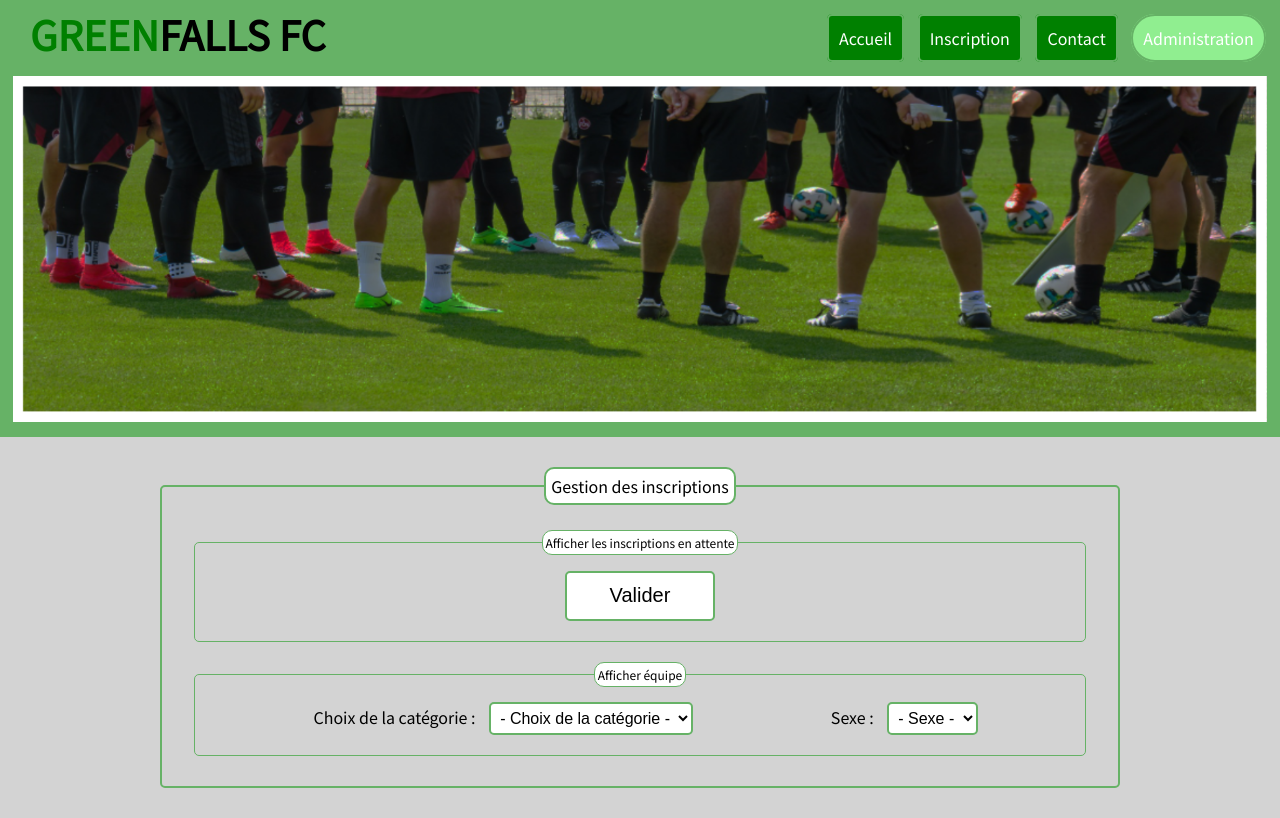
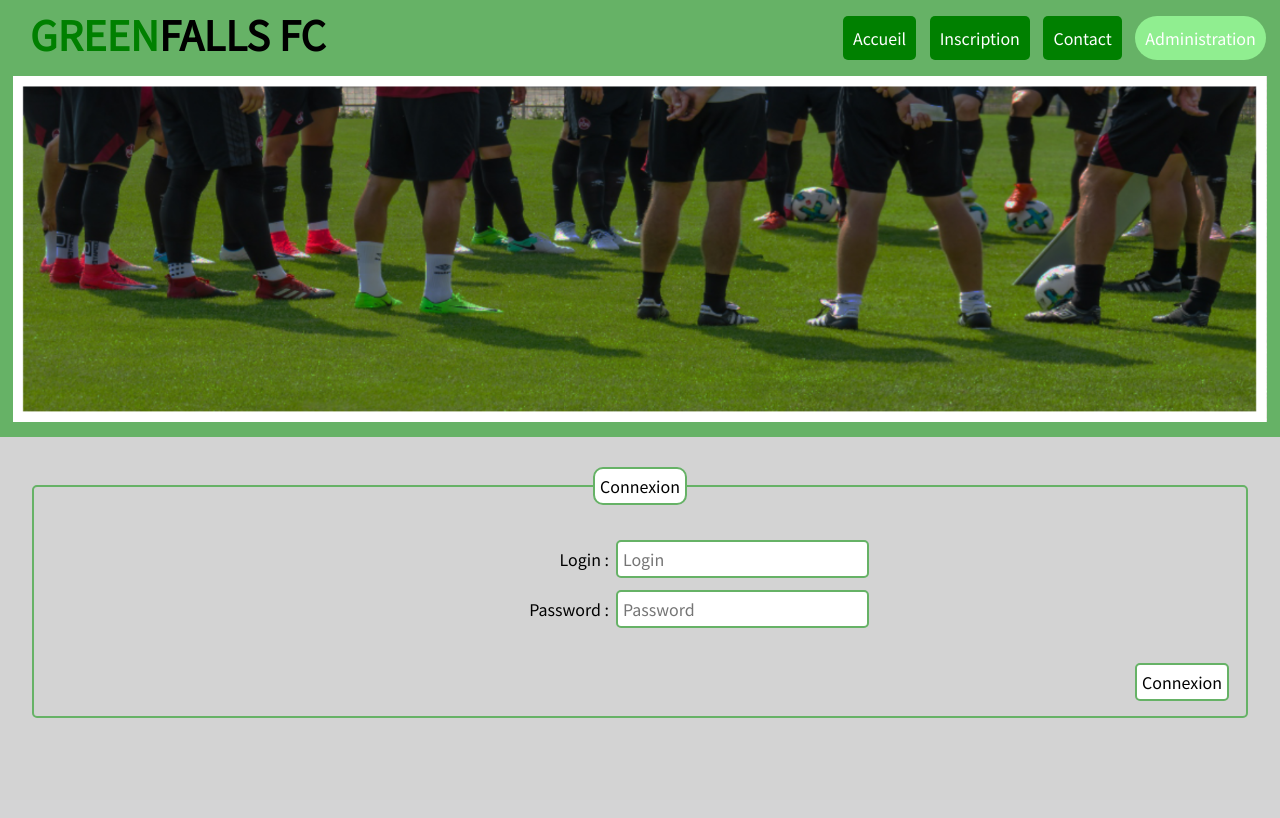
Before and after one commit to Baptiste-A/projet_si6, a PHP site: page /pages/administration.php in a window 1280 px wide. After the commit the page ends 718 px from the top, so only its background shows below. Run offline with PHP 8.4, Linux system fonts and the light colour scheme.

Commit message:
6 mars 2019

```diff
--- a/css/admin.css
+++ b/css/admin.css
@@ -92,21 +92,69 @@ h2 {
   text-align: center;
 }
 
-a {
+a{
+  text-decoration: none;
+}
+
+#boutton {
+  text-align: center;
+  border: 2px solid #66b266;
+  margin: 5px auto;
+  border-radius: 5px;
+  transition: .2s;
+  resize: none;
+  font-size: 16px;
+  padding: 5px;
+  font-family: 'Noto Sans JP', sans-serif;
   background-color: white;
-  transition: .2s;
-  width: 8%;
   color: black;
+  background-color: white;
+  width: 4%;
+}
+
+#boutton:hover {
+  background-color: #66b266;
+}
+
+#tableau {
+  background-color: inherit;
+}
+
+#col1, #col2 {
+  border: none;
+  width: 50%;
+}
+
+#col1 {
+  text-align: right;
+  width: 45%
+}
+
+input {
   border: 2px solid #66b266;
   margin: 5px;
   border-radius: 5px;
+  transition: .2s;
+  resize: none;
   font-size: 16px;
   padding: 5px;
+  font-family: 'Noto Sans JP', sans-serif;
 }
 
-a.hover {
+input:focus {
   background-color: #66b266;
   color: white;
   transition: .2s;
-  border-radius: 10px;
 }
+
+#ok {
+  background-color: white;
+}
+
+#ok:hover {
+  background-color: #66b266;
+}
+
+#boutton_ok {
+  text-align: right;
+}
--- a/css/inscription.css
+++ b/css/inscription.css
@@ -58,7 +58,7 @@ option:checked {
   color: white;
 }
 
-option: {
+option {
   background-color: red;
 }
 
--- a/pages/administration.php
+++ b/pages/administration.php
@@ -1,8 +1,34 @@
+<?php
+    session_start();
+
+    include("connexion.php");
+
+    $valide = false;
+
+    if(isset($_POST['login']) && isset($_POST['password']))
+    {
+      $login = $_POST['login'];
+      $login_test = $bdd->query("SELECT *
+         FROM admin
+         WHERE id = \"$login\""
+       );
+
+      while($rowadmin = $login_test->fetch()) {
+        if($rowadmin['pass'] == $_POST['password']) {
+          $_SESSION['login'] = $_POST['login'];
+          $_SESSION['password'] = $_POST['password'];
+          $valide = true;
+        } else {
+          $valide = false;
+        }
+      }
+      $login_test->closeCursor();
+    }
+
+?>
+
 <!DOCTYPE html>
 <html>
-<?php
-    session_start();
-?>
     <head>
         <meta charset="utf-8" />
         <title>Administration</title>
@@ -29,6 +55,38 @@
 	    		<img src="../img/jambes.png">
 	    	</div>
     	</div>
+
+      <?php
+
+        if(isset($_SESSION['login']) == false && isset($_SESSION['password']) == false || $valide == false) {
+
+      ?>
+
+      <form id="login" method="post" action="administration.php">
+              <fieldset id="global">
+                <legend id="legend_sup">Connexion</legend>
+                <table id="tableau">
+                  <tr>
+                    <td id="col1"><label for="login">Login :</label></td>
+                    <td id="col2"><input type="text" id="login" name="login" placeholder="Login" maxvalue="30" required /></td>
+                  </tr>
+                  <tr>
+                    <td id="col1"><label for="password">Password :</label></td>
+                    <td id="col2"><input type="password" id="password" name="password" placeholder="Password" maxvalue="30" required /></td>
+                  </tr>
+                </table>
+                <div id="boutton_ok">
+                  <input id="ok" type="submit" value="Connexion">
+                </div>
+              </fieldset>
+          </form>
+
+      <?php
+
+        }
+        else if($valide == true){
+
+      ?>
 
     	<div id="corps">
         <form id="contact" method="post" action="admin.php">
@@ -74,5 +132,12 @@
             </form>
 
     	</div>
+
+      <?php
+
+        }
+
+      ?>
+
     </body>
 </html>
```
Also changed, not shown: pages/admin.php (+20 -10 lines).
